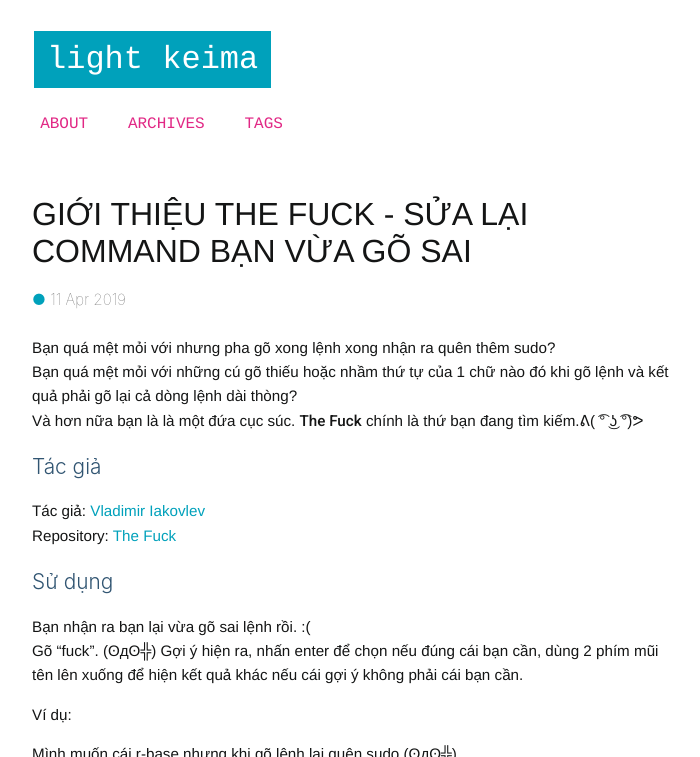
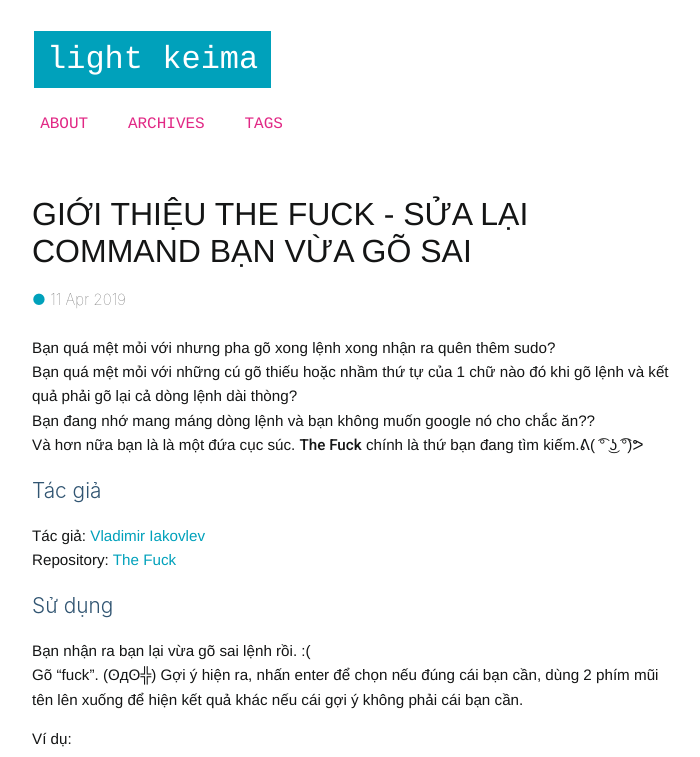
Before and after one commit to ntvthuyen/ntvthuyen.github.io_old, a Jekyll site: the page built from _posts/2019-04-11-thefuck.md, in a window 1280 px wide and 900 px high, cut to the strip 0-757 px from the top of the window. Shown: the whole strip, without its empty margins (288-988 px from the left). Built offline with Jekyll 4.4.1, drawn with Linux system fonts in a browser that asks for light colours; some web fonts are replaced.

Commit message:
Update 2019-04-11-thefuck.md

```diff
--- a/_posts/2019-04-11-thefuck.md
+++ b/_posts/2019-04-11-thefuck.md
@@ -6,6 +6,7 @@ tags: [Vietnamese,TheFuck, Giới thiệu, App, Linux]
 ---
 Bạn quá mệt mỏi với nhưng pha gõ xong lệnh xong nhận ra quên thêm sudo?
 Bạn quá mệt mỏi với những cú gõ thiếu hoặc nhầm thứ tự của 1 chữ nào đó khi gõ lệnh và kết quả phải gõ lại cả dòng lệnh dài thòng?
+Bạn đang nhớ mang máng dòng lệnh và bạn không muốn google nó cho chắc ăn??
 Và hơn nữa bạn là là một đứa cục súc. **The Fuck** chính là thứ bạn đang tìm kiếm.ᕕ( ͡° ͜ʖ ͡°)ᕗ
 ## Tác giả
 
```
